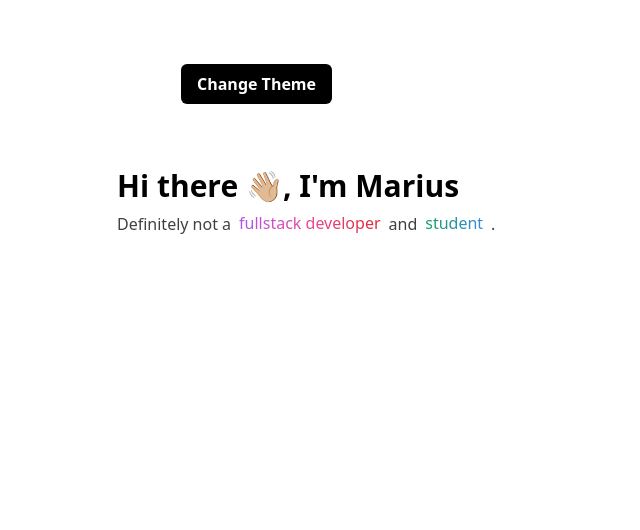
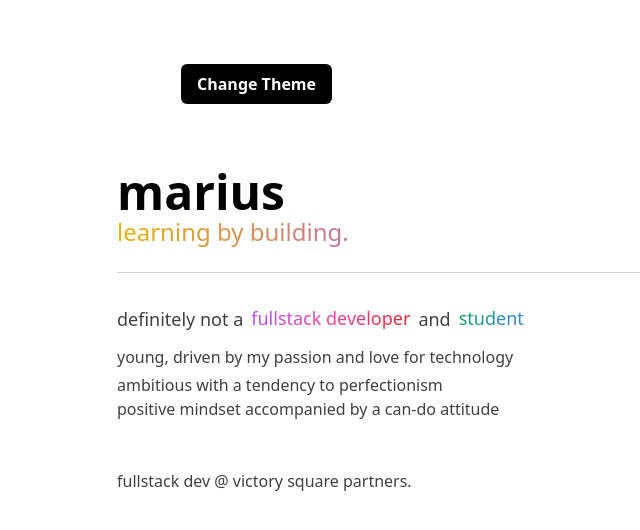
Before and after one commit to mariusflorescu/next-blog-tw, a Next.js app: page / in a window 1280 px wide. Shown: the top 530 px of the page, without its empty margins (147-787 px from the left). Built offline with nearby package versions, Linux system fonts and the light colour scheme.

Commit message:
home page content

```diff
--- a/pages/index.tsx
+++ b/pages/index.tsx
@@ -14,14 +14,28 @@ const Home: NextPage = () => {
         Change Theme
       </button>
 
-        <h2 className='text-3xl font-semibold'>Hi there 👋🏼, I&apos;m Marius</h2>
-        <p className='font-medium flex items-center py-2'>
-            Definitely not a
+        <h2 className='text-5xl font-semibold'>marius</h2>
+        <h4 className='text-2xl font-medium bg-clip-text text-transparent dark:text-transparent bg-gradient-to-r from-yellow-500 dark:from-yellow-400 via-purple-500 to-blue-700'>learning by building.</h4>
+
+        <div className='my-6 h-0 w-full border-b border-gray-300 dark:border-gray-700'/>
+
+        <p className='font-medium text-lg flex items-center py-2'>
+            definitely not a
             <span className='animate-bounce px-2 bg-clip-text text-transparent dark:text-transparent bg-gradient-to-r from-purple-500 dark:from-purple-400 via-pink-500 to-red-600'>fullstack developer</span>
             and
             <span className='animate-bounce px-2 bg-clip-text text-transparent dark:text-transparent bg-gradient-to-r from-green-600 dark:from-green-500 to-blue-500'>student</span>
-            .
         </p>
+        <p className='py-1'>
+            young, driven by my passion and love for technology
+        </p>
+        <p>
+            ambitious with a tendency to perfectionism
+        </p>
+        <p>
+            positive mindset accompanied by a can-do attitude
+        </p>
+
+        <h6 className='font-medium pt-12 text-gray-700 dark:text-gray-400'>fullstack dev @ victory square partners.</h6>
     </div>
   )
 }
```
